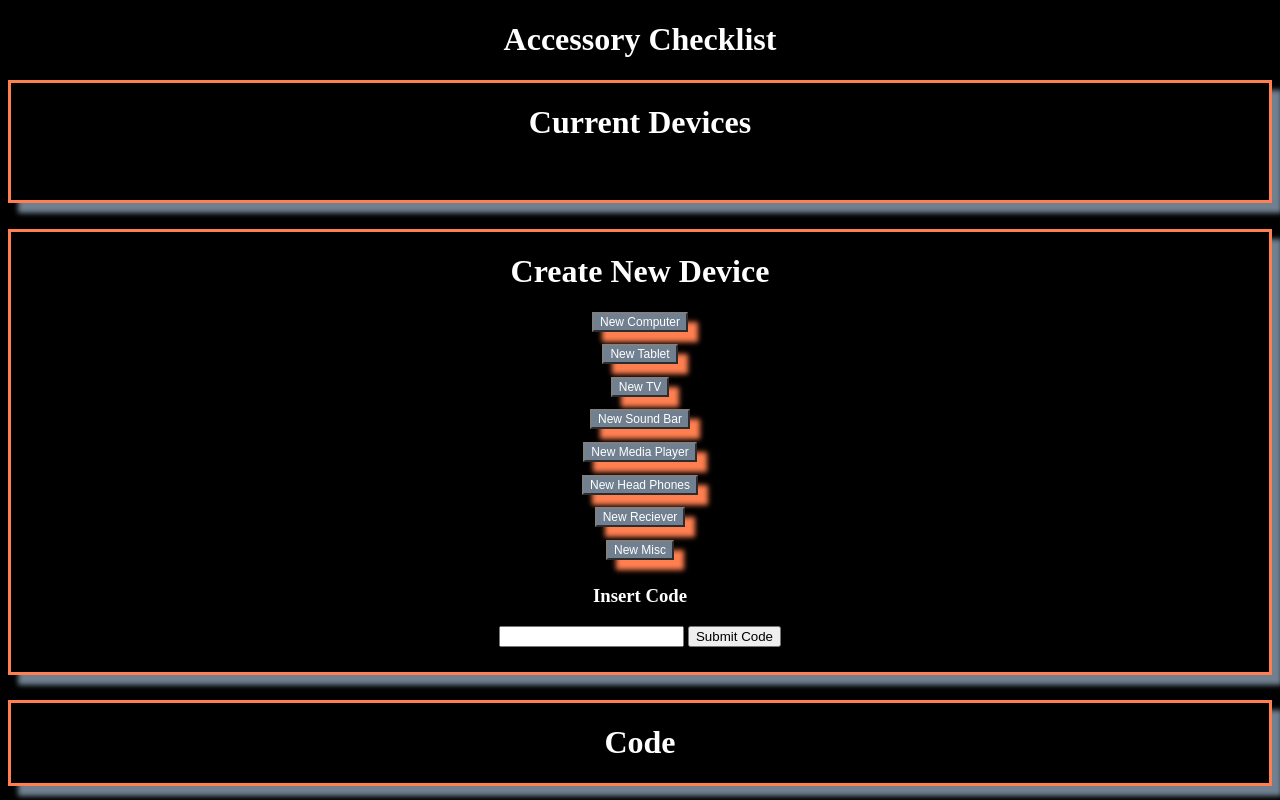
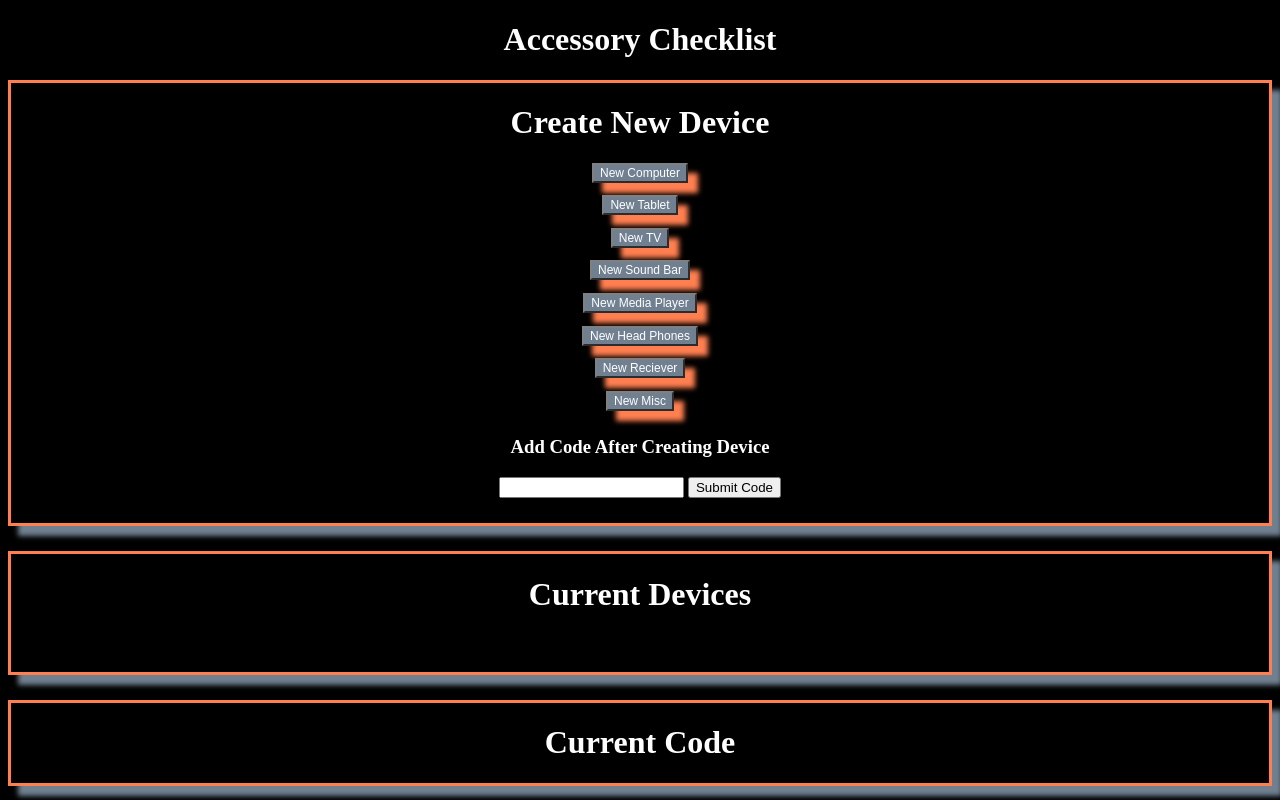
Before and after one commit to mwinb/funcCheckItems, a plain HTML site: page index.html in a window 1280 px wide. Shown: the top 800 px of the page. Drawn offline with Linux system fonts and the light colour scheme.

Commit message:
Adjusted the positioning for better flow

```diff
--- a/index.html
+++ b/index.html
@@ -16,12 +16,6 @@
 
 <body>
 	<h1>Accessory Checklist</h1>
-	<div id='currenDeviceList'>
-		<div id='devices'>
-			<h1>Current Devices</h1>
-
-		</div>
-	</div>
 
 	<div id='newDevice'>
 		<h1>Create New Device</h1>
@@ -42,7 +36,7 @@
 
 
 		<div id='createFromCode' >
-			<h3>Insert Code</h3>
+			<h3>Add Code After Creating Device</h3>
 			<input type='text' id='oldCode' placeholder=''>
 			<button id='buttonCode' >Submit Code</button>
 			<h1>
@@ -51,10 +45,15 @@
 		</div>
 	</div>
 
+	<div id='currenDeviceList'>
+		<div id='devices'>
+			<h1>Current Devices</h1>
 
+		</div>
+	</div>
 
 	<div id='displayCode'>
-		<h1>Code</h1>
+		<h1>Current Code</h1>
 		<h3 id='currentCode'></h3>
 	</div>
 
@@ -74,8 +73,6 @@
 		</div>
 	</div>
 
-
-
 </body>
 
 </html>
```
